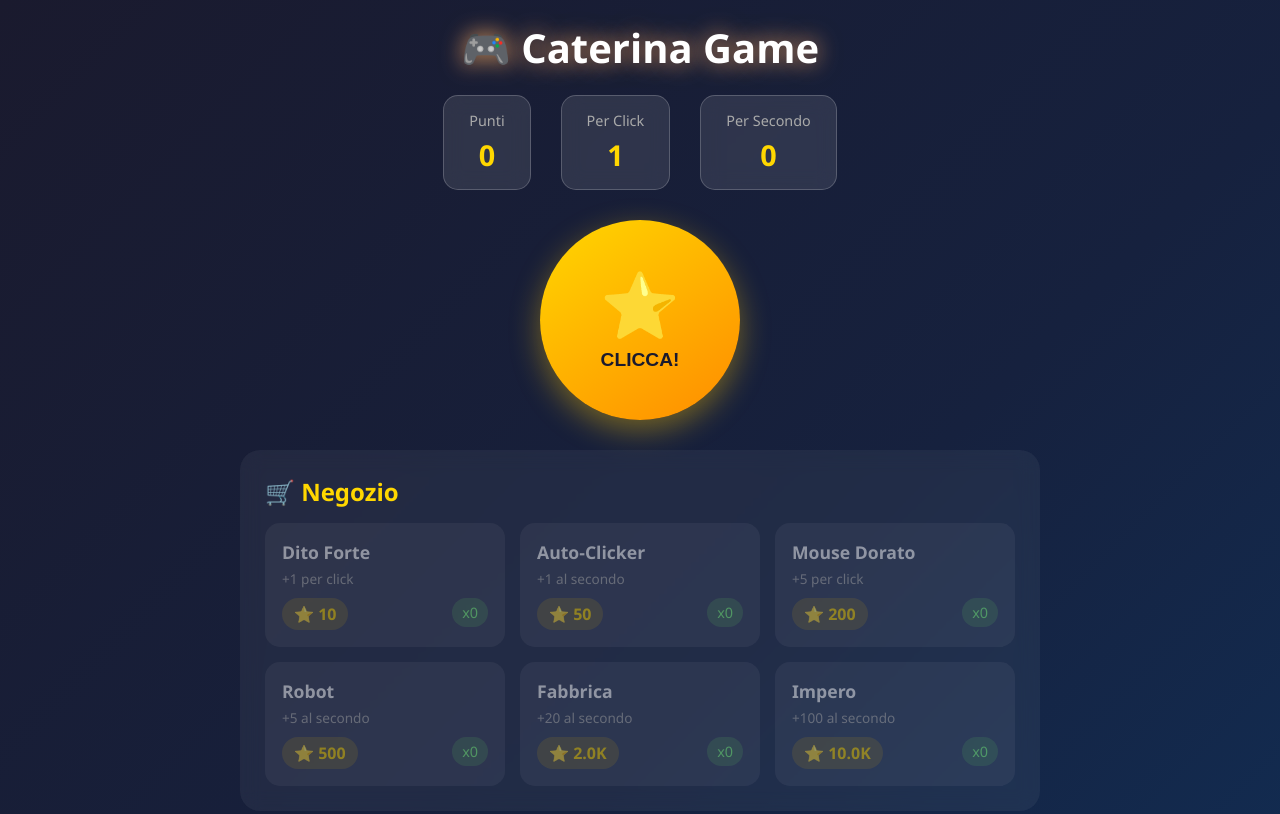
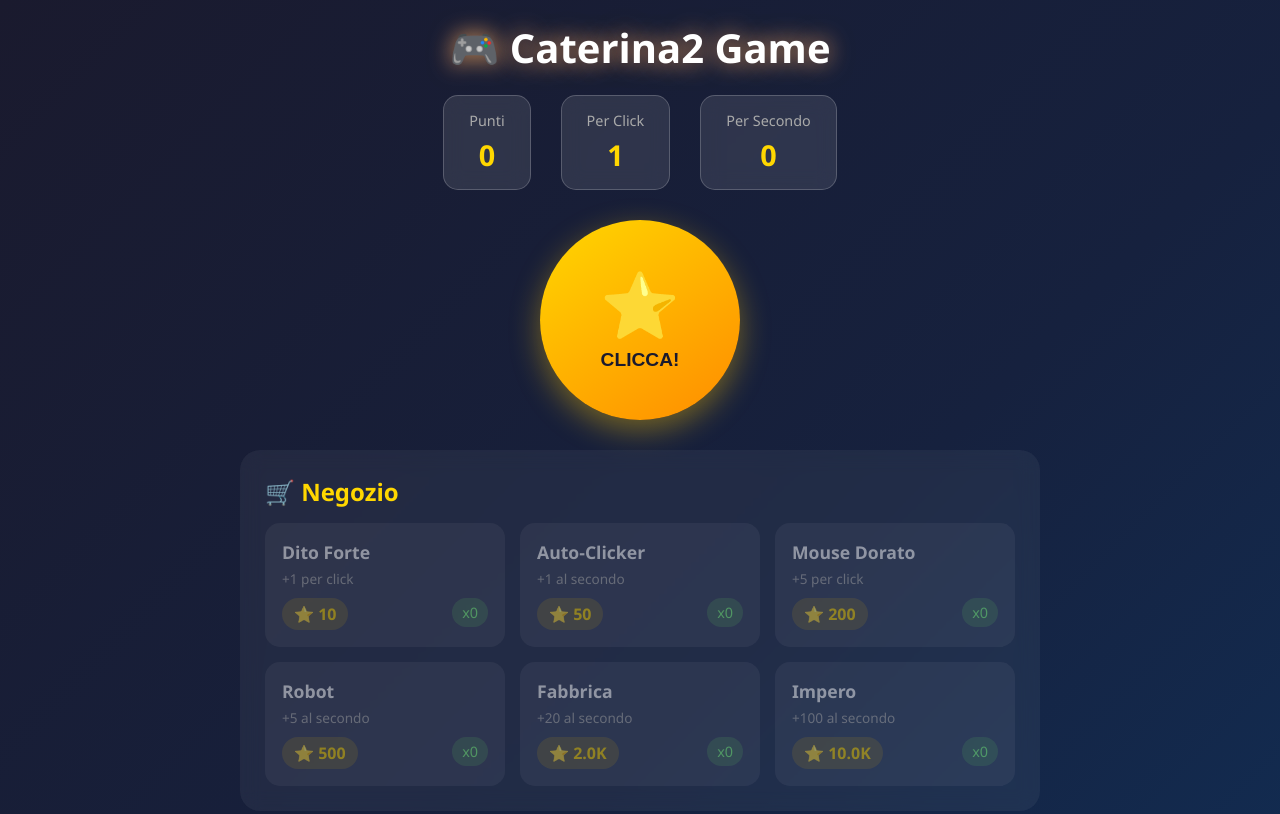
Before and after one commit to Cate159/syte, a website: page index.html in a window 1280 px wide. Shown: the top 814 px of the page. Drawn offline with Linux system fonts and the light colour scheme.

Commit message:
Auto update

```diff
--- a/index.html
+++ b/index.html
@@ -8,7 +8,7 @@
 </head>
 <body>
     <div class="container">
-        <h1>🎮 Caterina Game</h1>
+        <h1>🎮 Caterina2 Game</h1>
 
         <div class="stats">
             <div class="stat">
```
